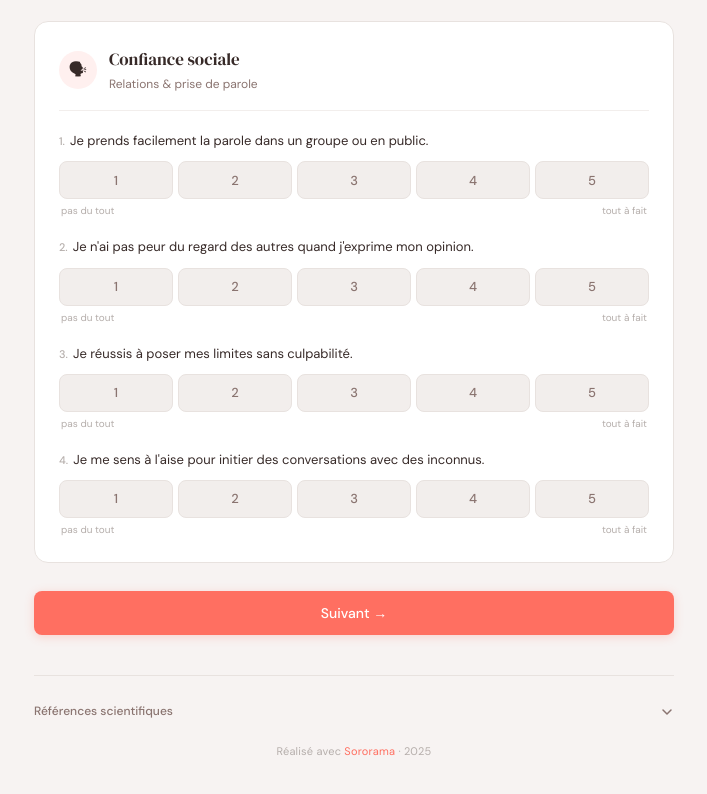
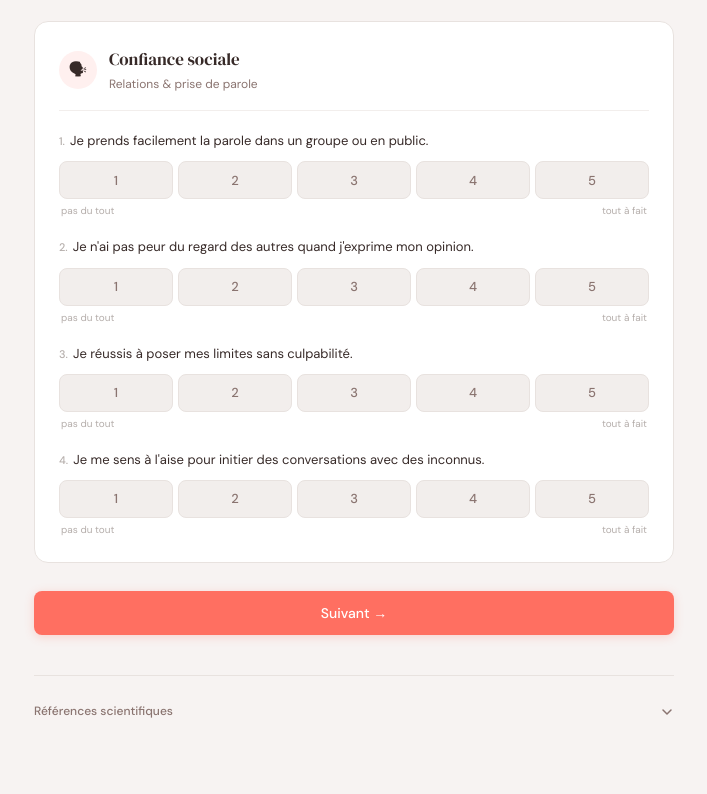
Before and after one commit to spinnics-arch/Confiance-en-soi, a plain HTML site: page index.html in a window 1280 px wide. Shown: the part 334-1128 px from the top of the page, without its empty margins (286-993 px from the left). Drawn offline with Linux system fonts and the light colour scheme.

Commit message:
Update index.html

```diff
--- a/index.html
+++ b/index.html
@@ -588,14 +588,6 @@
     border-radius: var(--radius-sm);
     border-left: 2px solid var(--sr-m);
   }
-  .footer-brand {
-    text-align: center;
-    font-size: 11px;
-    color: var(--text-3);
-    letter-spacing: .02em;
-    padding: 16px 0 4px;
-  }
-  .footer-brand span { color: var(--sr); }
 
   /* ─── Responsive ─── */
   @media (max-width: 480px) {
@@ -719,7 +711,7 @@
       </ol>
       <p class="refs-note">Cet outil est à visée pédagogique et ne remplace pas un bilan psychologique professionnel.</p>
     </div>
-    <p class="footer-brand">Réalisé avec <span>Sororama</span> · 2025</p>
+
   </footer>
 
 </div>
```
